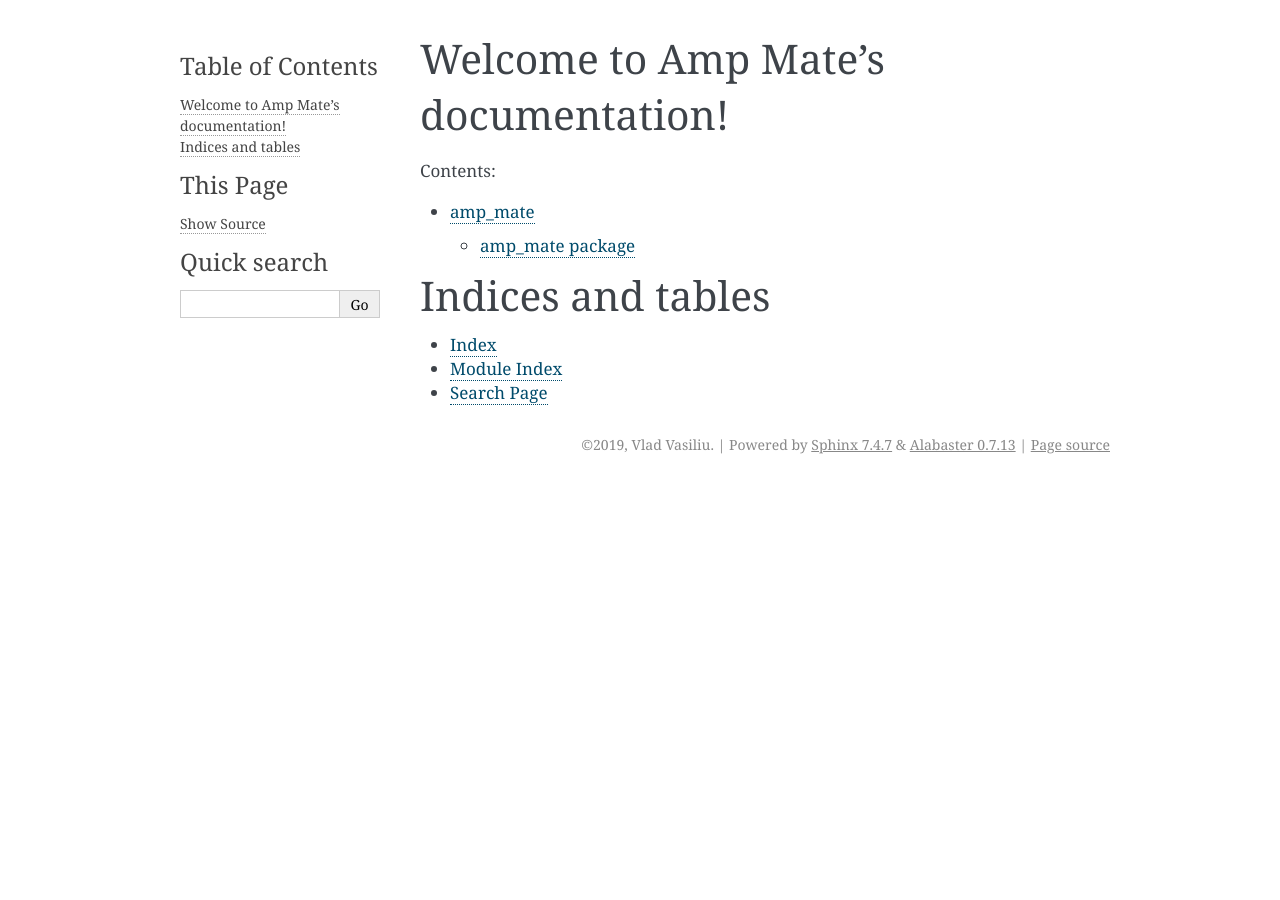
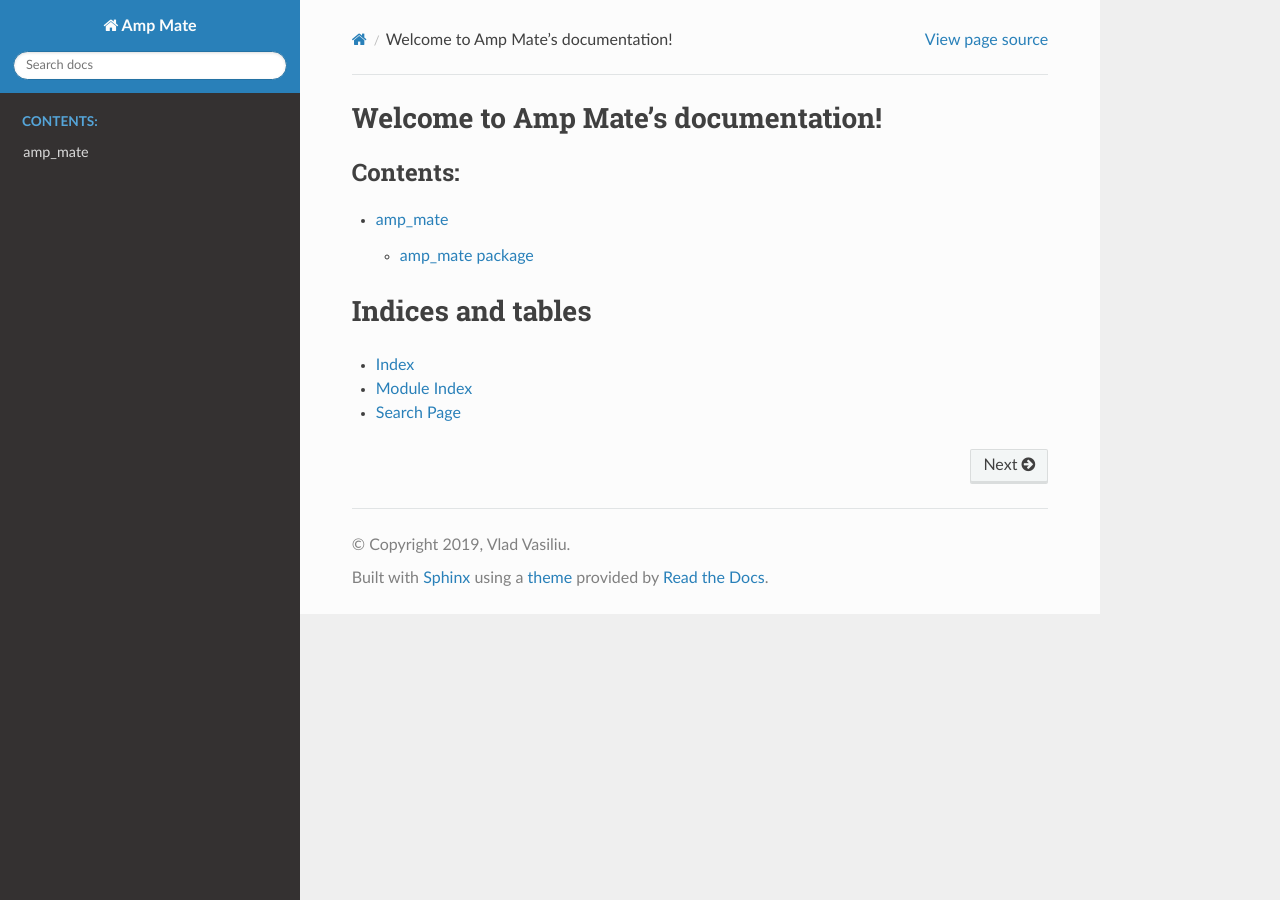
Before and after one commit to vladvasiliu/amp_mate, a Sphinx documentation site: the page built from docs/index.rst, in a window 1280 px wide. Built offline with Sphinx 7.4.7 and the Read the Docs theme 2.0.0, drawn with Linux system fonts in a browser that asks for light colours; part of the change alters nothing that is shown.

```diff
--- a/docs/conf.py
+++ b/docs/conf.py
@@ -52,17 +52,10 @@ trim_footnote_reference_space = True
 # The theme to use for HTML and HTML Help pages.  See the documentation for
 # a list of builtin themes.
 #
-html_theme = 'alabaster'
+html_theme = 'sphinx_rtd_theme'
 
 html_theme_options = {
-    'github_user': 'vladvasiliu',
-    'github_repo': 'amp_mate',
     'analytics_id': 'UA-139152279-1',
-    'badge_branch': 'master',
-    'codecov_button': True,
-    'github_button': True,
-    'travis_button': True,
-    'show_powered_by': True,
 }
 
 
@@ -77,6 +70,5 @@ html_static_path = ['_static']
 autodoc_default_options = {
     'member-order': 'bysource',
     'private-members': True,
-    'special-members': '__init__',
     'undoc-members': True,
 }
```
Also changed, not shown: requirements.txt (added, +9 -0 lines), 4 other files.
